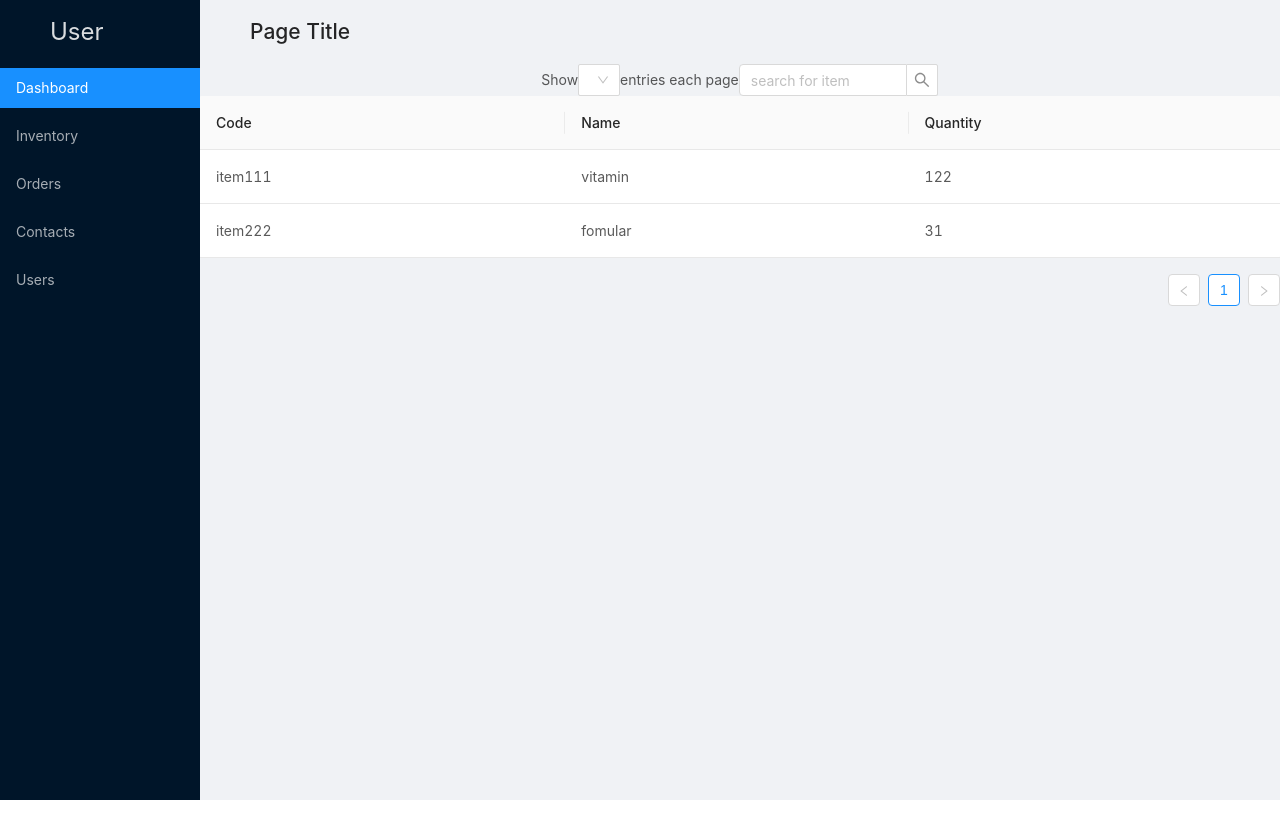
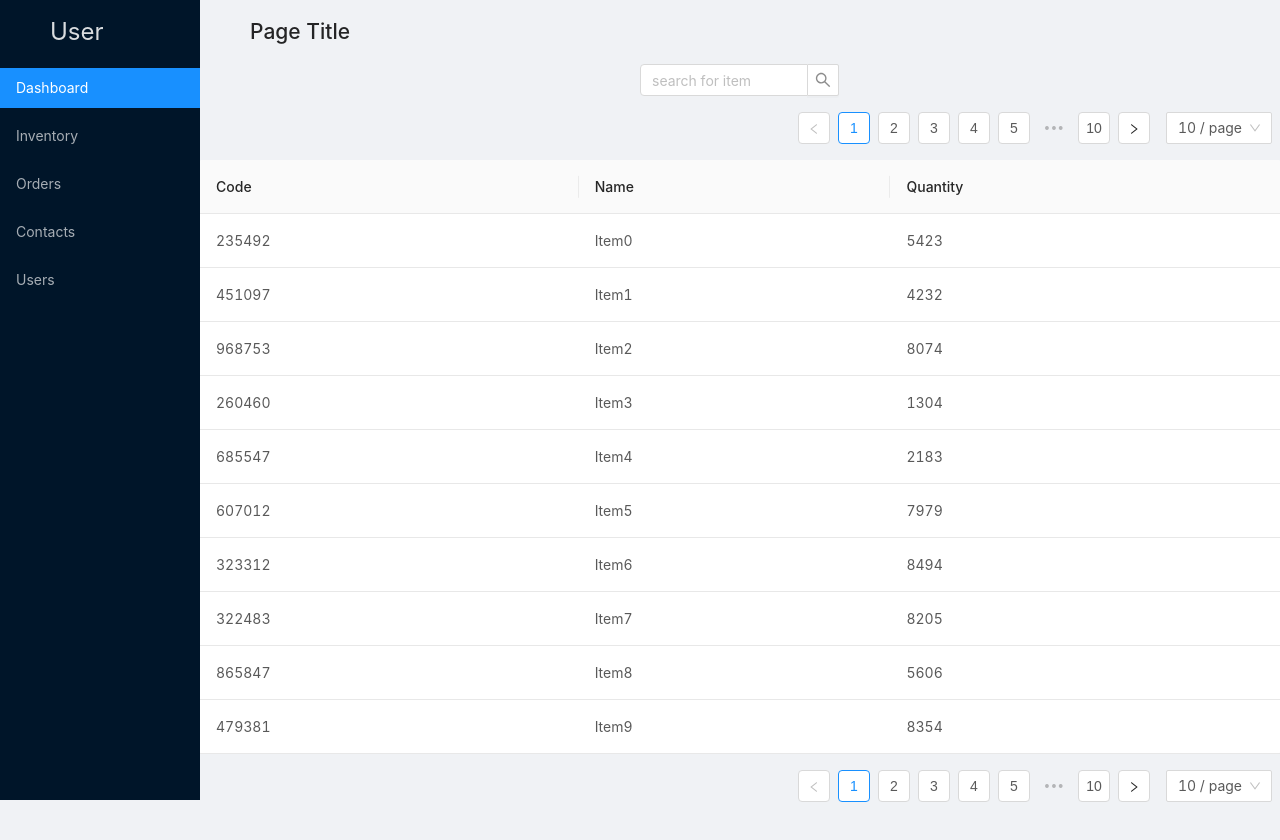
Before and after one commit to hangyin2017/hero-inventory-frontend, a React app: page / in a window 1280 px wide. Shown: the top 840 px of the page. Before the commit the page ends 800 px from the top, so only its background shows below. Built offline with nearby package versions, Linux system fonts and the light colour scheme.

Commit message:
[HERO-21] Created mock data. Added top-right pagination.

```diff
--- a/src/pages/Inventory/Inventory.jsx
+++ b/src/pages/Inventory/Inventory.jsx
@@ -1,6 +1,8 @@
 import React from 'react';
 import { Select, Input, Table } from 'antd';
 import styles from './Inventory.module.less';
+
+const DEFAULT_ENTRIES_PER_PAGE = 20;
 
 class Inventory extends React.Component {
   constructor(props) {
@@ -24,22 +26,22 @@ class Inventory extends React.Component {
       },
     ]
 
+    const mockData = Array(100).fill({}).map((entry, index) => ({
+      key: index,
+      code: parseInt(Math.random() * 10e5),
+      name: `Item${index}`,
+      quantity: parseInt(Math.random() * 10e3)
+    }))
+
     this.state = {
-      dataSource: [
-        {
-          key: '1',
-          code: 'item111',
-          name: 'vitamin',
-          quantity: 122,
-        },
-        {
-          key: '2',
-          code: 'item222',
-          name: 'fomular',
-          quantity: 31,
-        },
-      ]
+      dataSource: mockData,
     }
+  }
+
+  handleEntryChange(value) {
+    this.setState({
+      entriesPerPage: value
+    });
   }
 
   render() {
@@ -47,20 +49,16 @@ class Inventory extends React.Component {
 
     return (
       <>
-        <div className={styles.selectEntries}>
-          <span>Show</span>
-          <Select defualtValue="20">
-            <option value="20">20</option>
-            <option value="30">30</option>
-            <option value="40">40</option>
-            <option value="50">50</option>
-          </Select>
-          <span>entries each page</span>
-        </div>
-
         <Search className={styles.search} placeholder="search for item" />
 
-        <Table columns={this.columns} dataSource={this.state.dataSource}/>
+        <Table
+          columns={this.columns}
+          dataSource={this.state.dataSource}
+          pagination={{
+            position: ['topRight', 'bottomRight'],
+            defaultPageSize: 10,
+          }}
+        />
       </>
     )
   }
```
